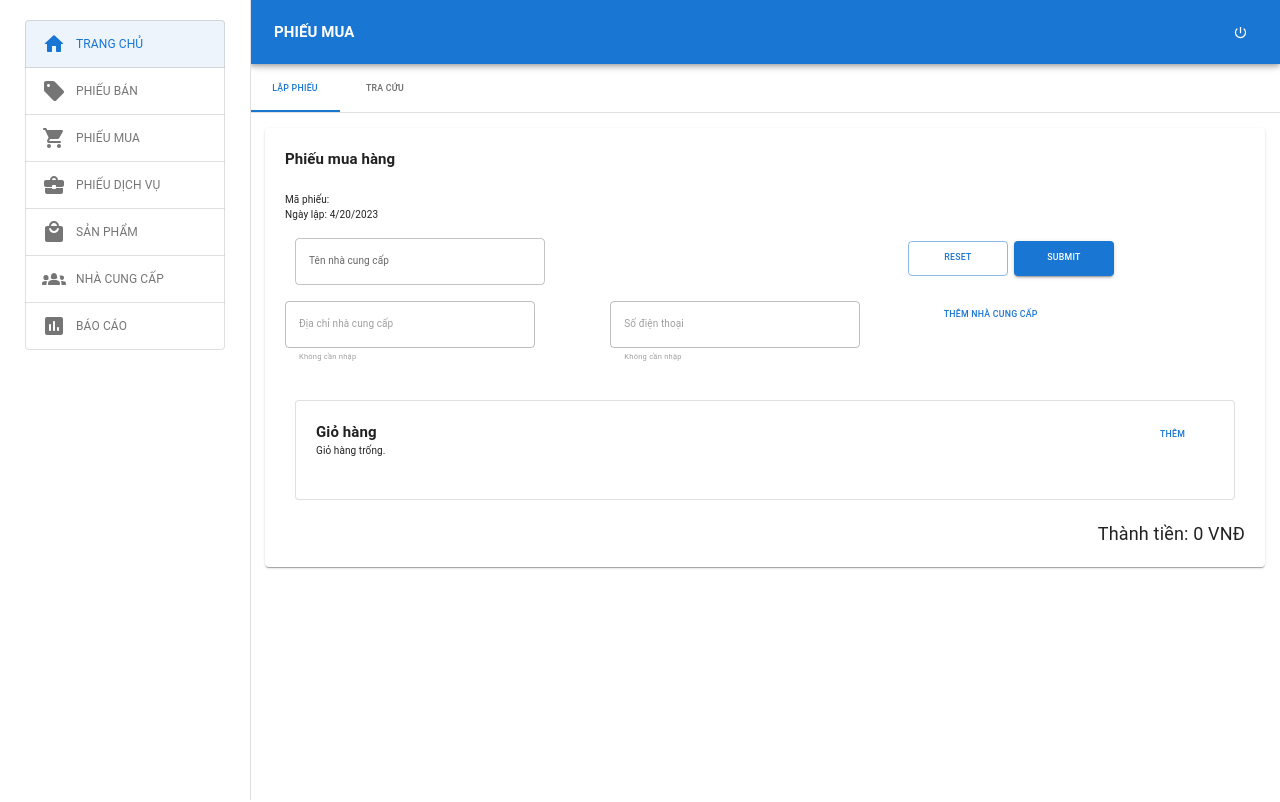
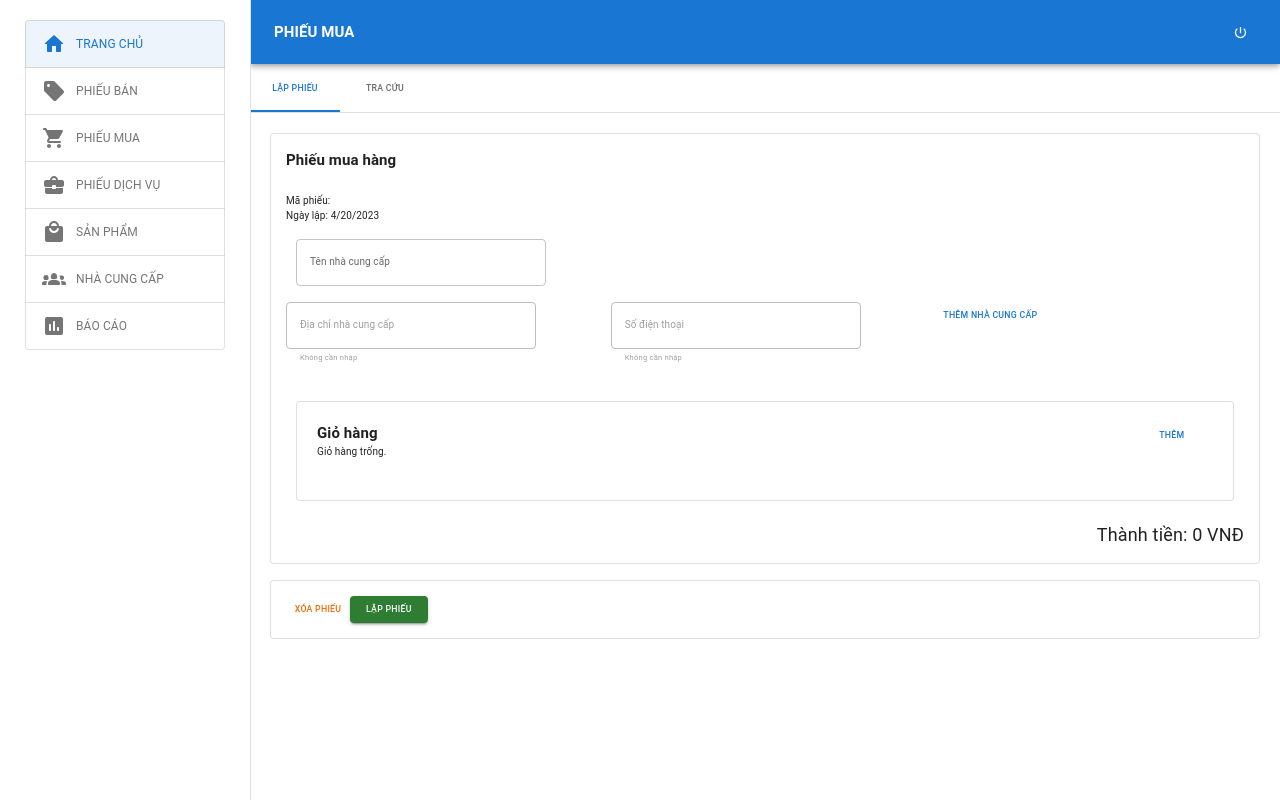
Before and after one commit to realhaidinh/jewlery-management-web, a React (Vite) app: page /buy in a window 1280 px wide. Shown: the top 802 px of the page. Built offline with nearby package versions, Linux system fonts and the light colour scheme.

Commit message:
add container

```diff
--- /dev/null
+++ b/src/components/Container/Container.jsx
@@ -0,0 +1,18 @@
+import { Paper } from '@mui/material';
+
+const Container = ({ children }) => {
+  return (
+    <Paper
+      variant="outlined"
+      sx={{
+        padding: '15px',
+        width: 'auto',
+        backgroundColor: '#fff',
+      }}
+    >
+      {children}
+    </Paper>
+  );
+};
+
+export default Container;
--- a/src/components/Container/FormContainer.jsx
+++ b/src/components/Container/FormContainer.jsx
@@ -1,18 +1,9 @@
-import { Grid, Paper } from '@mui/material';
-
-const FormContainer = ({ title, formID, currentDate, show, children }) => {
-
+import { Grid, Stack, Button } from '@mui/material';
+import Container from './Container';
+const FormContainer = ({ title, formID, currentDate, show, resetForm, submitForm, children }) => {
   return (
-    <Paper
-      sx={{
-        padding: '20px',
-        margin: '15px',
-        width: 'auto',
-        flexGrow: 1,
-        backgroundColor: '#fff',
-        display: `${show ? 'block' : 'none'}`,
-      }}
-    >
+    <Stack spacing={2} sx={{ p: '20px', display: `${show ? 'block' : 'none'}` }}>
+      <Container>
         <form>
           <h1>{title}</h1>
           <Grid container spacing={2} sx={{ marginTop: '5px' }}>
@@ -23,7 +14,16 @@ const FormContainer = ({ title, formID, currentDate, show, children }) => {
             {children}
           </Grid>
         </form>
-    </Paper>
+      </Container>
+      <Container>
+        <Button variant="text" color="warning" onClick={resetForm}>
+          XÓA PHIẾU
+        </Button>
+        <Button variant="contained" color="success" onClick={submitForm}>
+          LẬP PHIẾU
+        </Button>
+      </Container>
+    </Stack>
   );
 };
 
--- a/src/pages/BuyTicket/BuyForm.jsx
+++ b/src/pages/BuyTicket/BuyForm.jsx
@@ -1,68 +1,60 @@
-import { useReducer, useState } from "react";
-import {
-  ButtonGroup,
-  Button,
-  Grid,
-  TextField,
-  Box,
-  Typography,
-} from "@mui/material";
-import productData from "../productData";
-import supplierData from "../supplierData";
-import ProductSelectModal from "../../components/Modal/ProductSelectModal";
-import { FormContainer, CartContainer } from "../../components/Container";
-import { ControlButton } from "../../components/Controls";
-import formReducer from "../../components/reducer/form";
-import Dropdown from "../../components/Container/Dropdown";
-import CreateNewModal from "../../components/Modal/CreateNewModal";
+import { useReducer, useState } from 'react';
+import { ButtonGroup, Button, Grid, TextField, Box, Typography } from '@mui/material';
+import productData from '../productData';
+import supplierData from '../supplierData';
+import ProductSelectModal from '../../components/Modal/ProductSelectModal';
+import { FormContainer, CartContainer } from '../../components/Container';
+import { ControlButton } from '../../components/Controls';
+import formReducer from '../../components/reducer/form';
+import Dropdown from '../../components/Container/Dropdown';
+import CreateNewModal from '../../components/Modal/CreateNewModal';
 
 const defaultFormFields = {
-  buyFormID: "",
+  buyFormID: '',
   currentDate: new Date(),
-  supplierName: "",
-  supplierAddress: "",
-  supplierPhone: "",
+  supplierName: '',
+  supplierAddress: '',
+  supplierPhone: '',
   productCart: [],
 };
 
 const createSupplierFields = [
   {
-    name: "supplierName",
-    label: "Tên nhà cung cấp",
-    placeholder: "Tên nhà cung cấp"
+    name: 'supplierName',
+    label: 'Tên nhà cung cấp',
+    placeholder: 'Tên nhà cung cấp',
   },
   {
-    name: "supplierAddress",
-    label: "Địa chỉ nhà cung cấp",
-    placeholder: "Địa chỉ nhà cung cấp"
+    name: 'supplierAddress',
+    label: 'Địa chỉ nhà cung cấp',
+    placeholder: 'Địa chỉ nhà cung cấp',
   },
   {
-    name: "supplierPhone",
-    label: "Số điện thoại nhà cung cấp",
-    placeholder: "Số điện thoại nhà cung cấp"
-  }
-]
+    name: 'supplierPhone',
+    label: 'Số điện thoại nhà cung cấp',
+    placeholder: 'Số điện thoại nhà cung cấp',
+  },
+];
 
 const BuyForm = ({ show }) => {
   const [state, dispatch] = useReducer(formReducer, defaultFormFields);
 
   const [dropdownShow, setDropdownShow] = useState(false);
 
-
   // Dispatches
   const handleSupplierPick = (e) => {
     setDropdownShow(true);
     dispatch({
-      type: "supplier_pick",
+      type: 'supplier_pick',
       payload: {
         id: e.currentTarget.id,
-        suppliers: supplierData
-      }
+        suppliers: supplierData,
+      },
     });
-  }
+  };
   const resetForm = (e) => {
     dispatch({
-      type: "reset_form",
+      type: 'reset_form',
       payload: {
         defaultFormFields,
       },
@@ -72,7 +64,7 @@ const BuyForm = ({ show }) => {
     const { name, value } = event.target;
     setDropdownShow(false);
     dispatch({
-      type: "input_change",
+      type: 'input_change',
       payload: {
         name: name,
         value: value,
@@ -82,15 +74,14 @@ const BuyForm = ({ show }) => {
 
   let productAmount = state.productCart.length;
   let totalPrice = state.productCart.reduce(
-    (totalP, product) =>
-      totalP + product.productPrice * product.productQuantity,
-    0
+    (totalP, product) => totalP + product.productPrice * product.productQuantity,
+    0,
   );
 
   const handleAdd = (event) => {
     const toAddProduct = productData[event.target.value];
     dispatch({
-      type: "add_product",
+      type: 'add_product',
       payload: {
         toAddProduct,
       },
@@ -98,7 +89,7 @@ const BuyForm = ({ show }) => {
   };
   const handleRemove = (event) => {
     dispatch({
-      type: "remove_product",
+      type: 'remove_product',
       payload: {
         index: event.target.value,
       },
@@ -106,7 +97,7 @@ const BuyForm = ({ show }) => {
   };
   const handleDecrease = (event) => {
     dispatch({
-      type: "decrease",
+      type: 'decrease',
       payload: {
         index: event.target.value,
       },
@@ -115,7 +106,7 @@ const BuyForm = ({ show }) => {
   };
   const handleIncrease = (event) => {
     dispatch({
-      type: "increase",
+      type: 'increase',
       payload: {
         index: event.target.value,
       },
@@ -128,14 +119,14 @@ const BuyForm = ({ show }) => {
     setOpen(true);
   };
   const handleClose = (event, reason) => {
-    if (reason !== "backdropClick") {
+    if (reason !== 'backdropClick') {
       setOpen(false);
     }
   };
   // Submit Form
   const handleSubmit = (event) => {
     dispatch({
-      type: "buy_submit",
+      type: 'buy_submit',
       payload: {
         supplierName: state.supplierName,
         supplierAddress: state.supplierAddress,
@@ -148,12 +139,12 @@ const BuyForm = ({ show }) => {
 
   const handleCreateNewSupplier = (submitObj) => {
     dispatch({
-      type: "create_new_supplier",
+      type: 'create_new_supplier',
       payload: {
-        newSupplier: submitObj
-      }
-    })
-  }
+        newSupplier: submitObj,
+      },
+    });
+  };
 
   console.log(state);
 
@@ -163,6 +154,8 @@ const BuyForm = ({ show }) => {
       formID={state.buyFormID}
       currentDate={state.currentDate}
       show={show}
+      resetForm={resetForm}
+      submitForm={handleSubmit}
     >
       <Grid item xs={7.5} marginLeft="10px">
         <TextField
@@ -171,26 +164,24 @@ const BuyForm = ({ show }) => {
           name="supplierName"
           value={state.supplierName}
           onChange={handleChange}
-          sx={{ width: "250px" }}
+          sx={{ width: '250px' }}
         />
         {/* Dropdown chọn nhanh supplier, current có tác dụng filter */}
-        <Dropdown current={state.supplierName} data={supplierData} handler={handleSupplierPick} showOverridden={dropdownShow} />
+        <Dropdown
+          current={state.supplierName}
+          data={supplierData}
+          handler={handleSupplierPick}
+          showOverridden={dropdownShow}
+        />
       </Grid>
-      <Grid item xs={4}>
-        <div>
-          <ControlButton variant="outlined" onClick={resetForm}>
-            Reset
-          </ControlButton>
-          <ControlButton onClick={handleSubmit}>Submit</ControlButton>
-        </div>
-      </Grid>
+      <Grid item xs={4}></Grid>
       <Grid item xs={4}>
         <TextField
           disabled
           label="Địa chỉ nhà cung cấp"
           name="supplierAddress"
           value={state.supplierAddress}
-          sx={{ width: "250px" }}
+          sx={{ width: '250px' }}
           helperText="Không cần nhập"
         />
       </Grid>
@@ -201,12 +192,16 @@ const BuyForm = ({ show }) => {
           name="supplierPhone"
           value={state.supplierPhone}
           onChange={handleChange}
-          sx={{ width: "250px" }}
+          sx={{ width: '250px' }}
           helperText="Không cần nhập"
         />
       </Grid>
       <Grid item xs={4}>
-        <CreateNewModal title="Thêm nhà cung cấp" fields={createSupplierFields} handleCreateNew={handleCreateNewSupplier}></CreateNewModal>
+        <CreateNewModal
+          title="Thêm nhà cung cấp"
+          fields={createSupplierFields}
+          handleCreateNew={handleCreateNewSupplier}
+        ></CreateNewModal>
       </Grid>
       <Grid item xs={12}>
         {/* Gio Hang */}
@@ -222,13 +217,7 @@ const BuyForm = ({ show }) => {
           </Grid>
           <Grid item xs={12} marginTop="10px">
             {state.productCart.map((product, index) => (
-              <Box
-                key={index}
-                width="auto"
-                display="flex"
-                marginTop="5px"
-                justifyContent="space-between"
-              >
+              <Box key={index} width="auto" display="flex" marginTop="5px" justifyContent="space-between">
                 <Box width="5%">#{index + 1}</Box>
                 <Box width="80%" display="flex" justifyContent="space-between">
                   <div>
@@ -237,24 +226,12 @@ const BuyForm = ({ show }) => {
                   </div>
                   <Box textAlign="right">
                     {product.productPrice.toLocaleString()} <b>VNĐ</b> x
-                    <ButtonGroup
-                      variant="outlined"
-                      size="small"
-                      aria-label="outlined button group"
-                    >
-                      <Button
-                        name="Decrease"
-                        value={index}
-                        onClick={handleDecrease}
-                      >
+                    <ButtonGroup variant="outlined" size="small" aria-label="outlined button group">
+                      <Button name="Decrease" value={index} onClick={handleDecrease}>
                         -
                       </Button>
                       <Button>{product.productQuantity}</Button>
-                      <Button
-                        name="Increase"
-                        value={index}
-                        onClick={handleIncrease}
-                      >
+                      <Button name="Increase" value={index} onClick={handleIncrease}>
                         +
                       </Button>
                     </ButtonGroup>
--- a/src/pages/SellTicket/SellForm.jsx
+++ b/src/pages/SellTicket/SellForm.jsx
@@ -1,22 +1,15 @@
-import { useReducer, useState } from "react";
-import {
-  ButtonGroup,
-  Button,
-  Grid,
-  TextField,
-  Box,
-  Typography,
-} from "@mui/material";
-import productData from "../productData";
-import ProductSelectModal from "../../components/Modal/ProductSelectModal";
-import { FormContainer, CartContainer } from "../../components/Container";
-import { ControlButton } from "../../components/Controls";
-import formReducer from "../../components/reducer/form";
+import { useReducer, useState } from 'react';
+import { ButtonGroup, Button, Grid, TextField, Box, Typography } from '@mui/material';
+import productData from '../productData';
+import ProductSelectModal from '../../components/Modal/ProductSelectModal';
+import { FormContainer, CartContainer } from '../../components/Container';
+import { ControlButton } from '../../components/Controls';
+import formReducer from '../../components/reducer/form';
 
 const defaultFormFields = {
-  sellFormID: "",
+  sellFormID: '',
   currentDate: new Date(),
-  customerName: "",
+  customerName: '',
   productCart: [],
 };
 
@@ -26,62 +19,61 @@ const SellForm = ({ show }) => {
   // Dispatches
   const resetForm = () => {
     dispatch({
-      type: "reset_form",
+      type: 'reset_form',
       payload: {
-        defaultFormFields
-      }
+        defaultFormFields,
+      },
     });
   };
   const handleChange = (event) => {
     const { name, value } = event.target;
     dispatch({
-      type: "input_change",
+      type: 'input_change',
       payload: {
         name: name,
         value: value,
-      }
+      },
     });
   };
 
   let productAmount = state.productCart.length;
   let totalPrice = state.productCart.reduce(
-    (totalP, product) =>
-      totalP + product.productPrice * product.productQuantity,
-    0
+    (totalP, product) => totalP + product.productPrice * product.productQuantity,
+    0,
   );
 
   const handleAdd = (event) => {
     const toAddProduct = productData[event.target.value];
     dispatch({
-      type: "add_product",
+      type: 'add_product',
       payload: {
-        toAddProduct
-      }
+        toAddProduct,
+      },
     });
   };
   const handleRemove = (event) => {
     dispatch({
-      type: "remove_product",
+      type: 'remove_product',
       payload: {
         index: event.target.value,
-      }
+      },
     });
   };
   const handleDecrease = (event) => {
     dispatch({
-      type: "decrease",
+      type: 'decrease',
       payload: {
         index: event.target.value,
-      }
+      },
     });
     // console.log(state);
   };
   const handleIncrease = (event) => {
     dispatch({
-      type: "increase",
+      type: 'increase',
       payload: {
         index: event.target.value,
-      }
+      },
     });
   };
 
@@ -91,19 +83,19 @@ const SellForm = ({ show }) => {
     setOpen(true);
   };
   const handleClose = (event, reason) => {
-    if (reason !== "backdropClick") {
+    if (reason !== 'backdropClick') {
       setOpen(false);
     }
   };
   // Submit Form
   const handleSubmit = (event) => {
     dispatch({
-      type: "sell_submit",
+      type: 'sell_submit',
       payload: {
         customerName: state.customerName.length,
         productAmount,
-        defaultFormFields: defaultFormFields
-      }
+        defaultFormFields: defaultFormFields,
+      },
     });
   };
 
@@ -111,28 +103,22 @@ const SellForm = ({ show }) => {
 
   return (
     <FormContainer
-      title="Phiếu bán hàng"
+      title="Lập phiếu bán hàng"
       formID={state.sellFormID}
       currentDate={state.currentDate}
       show={show}
+      resetForm={resetForm}
+      submitForm={handleSubmit}
     >
-      <Grid item xs={7.5} marginLeft="10px">
+      <Grid item xs={12} marginLeft="10px">
         <TextField
           label="Tên khách hàng"
           placeholder="Nhập tên"
           name="customerName"
           value={state.customerName}
           onChange={handleChange}
-          sx={{ width: "250px" }}
+          sx={{ width: '250px' }}
         />
-      </Grid>
-      <Grid item xs={4}>
-        <div>
-          <ControlButton variant="outlined" onClick={resetForm}>
-            Reset
-          </ControlButton>
-          <ControlButton onClick={handleSubmit}>Submit</ControlButton>
-        </div>
       </Grid>
       <Grid item xs={12}>
         {/* Gio Hang */}
@@ -148,13 +134,7 @@ const SellForm = ({ show }) => {
           </Grid>
           <Grid item xs={12} marginTop="10px">
             {state.productCart.map((product, index) => (
-              <Box
-                key={index}
-                width="auto"
-                display="flex"
-                marginTop="5px"
-                justifyContent="space-between"
-              >
+              <Box key={index} width="auto" display="flex" marginTop="5px" justifyContent="space-between">
                 <Box width="5%">#{index + 1}</Box>
                 <Box width="80%" display="flex" justifyContent="space-between">
                   <div>
@@ -163,24 +143,12 @@ const SellForm = ({ show }) => {
                   </div>
                   <Box textAlign="right">
                     {product.productPrice.toLocaleString()} <b>VNĐ</b> x
-                    <ButtonGroup
-                      variant="outlined"
-                      size="small"
-                      aria-label="outlined button group"
-                    >
-                      <Button
-                        name="Decrease"
-                        value={index}
-                        onClick={handleDecrease}
-                      >
+                    <ButtonGroup variant="outlined" size="small" aria-label="outlined button group">
+                      <Button name="Decrease" value={index} onClick={handleDecrease}>
                         -
                       </Button>
                       <Button>{product.productQuantity}</Button>
-                      <Button
-                        name="Increase"
-                        value={index}
-                        onClick={handleIncrease}
-                      >
+                      <Button name="Increase" value={index} onClick={handleIncrease}>
                         +
                       </Button>
                     </ButtonGroup>
```
Also changed, not shown: src/pages/SellTicket/SellSearch.jsx (+5 -7 lines). Lines whose indentation alone changed are shown as unchanged.
